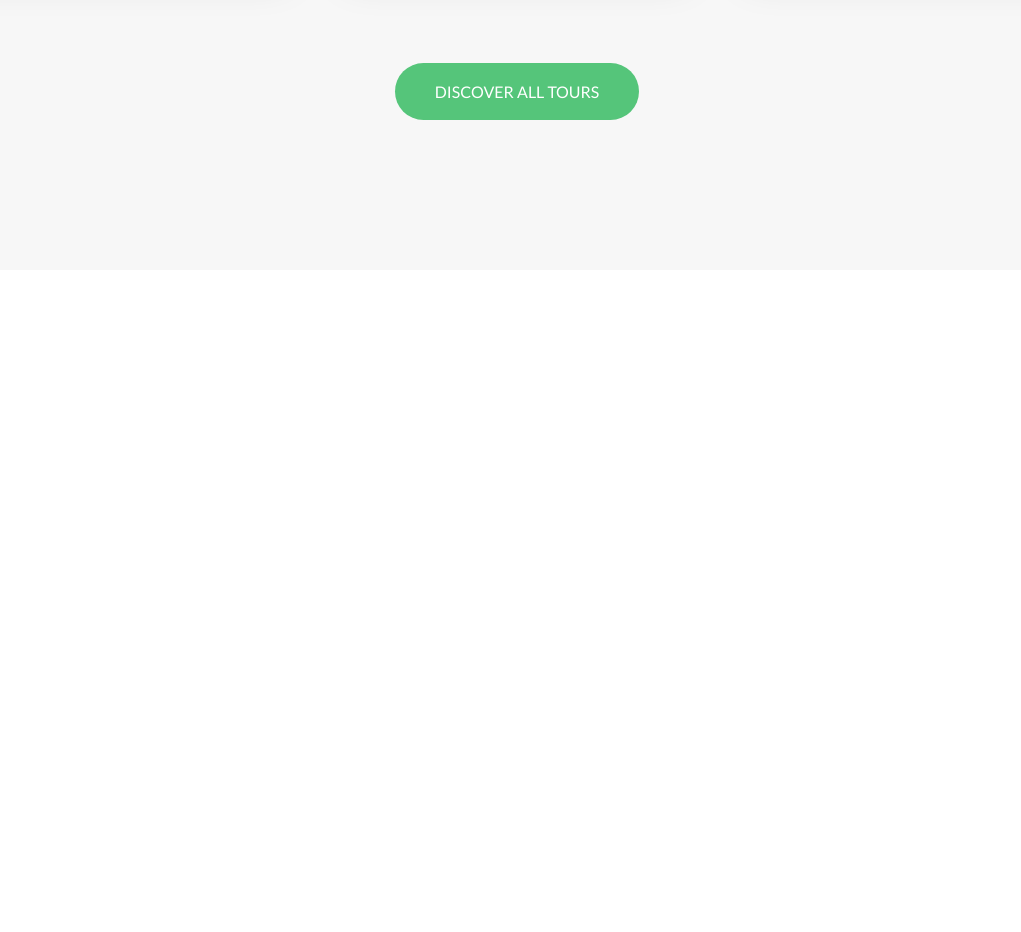
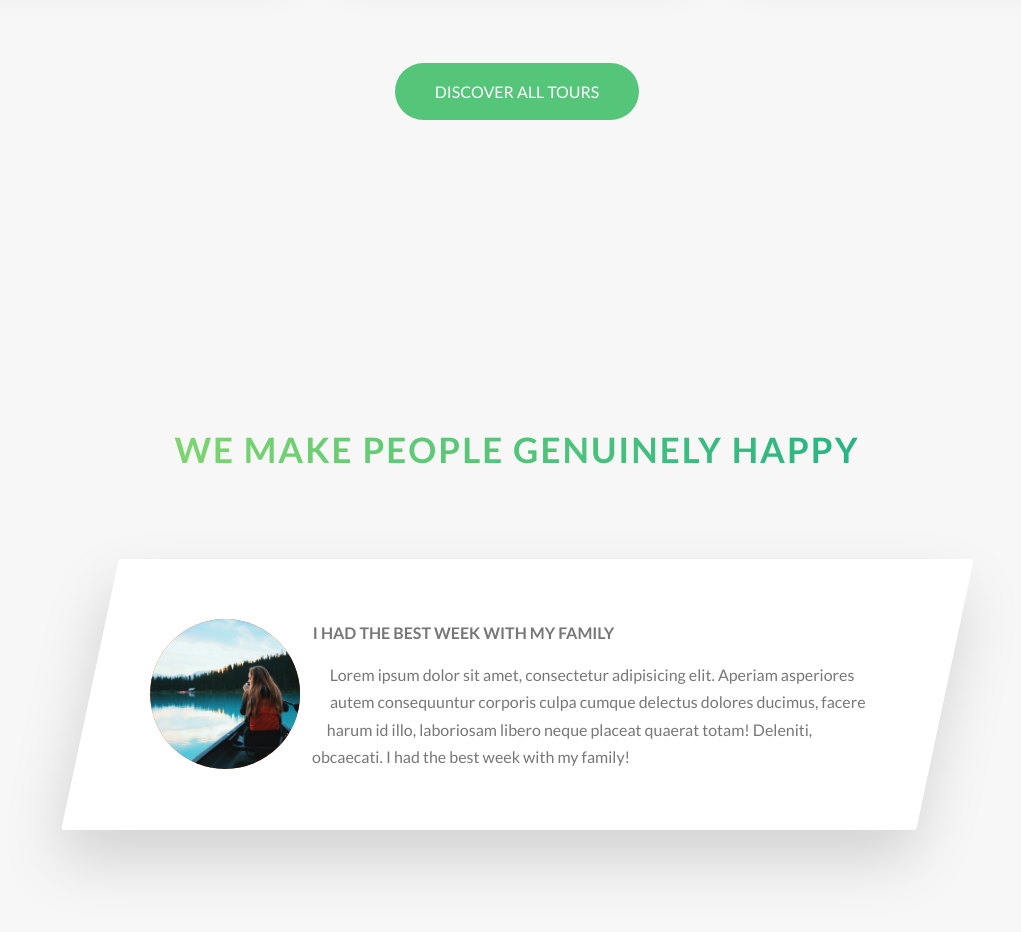
Before and after one commit to msemionova/natours, a website: page index.html in a window 1280 px wide. Shown: the part 3012-3944 px from the top of the page, without its empty margins (123-1144 px from the left). Before the commit the page ends 3312 px from the top, so only its background shows below. Drawn offline with Linux system fonts and the light colour scheme.

Commit message:
Initial setup for 5th section (Testimonials);

```diff
--- a/index.html
+++ b/index.html
@@ -197,6 +197,24 @@
                     <a href="#" class="btn btn--green">Discover all tours</a>
                 </div>
             </section>
+
+            <section class="section-stories">
+                <div class="u-center-text u-margin-bottom-large">
+                    <h2 class="heading-secondary">We make people genuinely happy</h2>
+                </div>
+
+                <div class="row">
+                    <div class="story">
+                        <figure class="story__shape">
+                            <img src="img/nat-8.jpg" alt="Person on a tour" class="story__img">
+                        </figure>
+                        <div class="story__text">
+                            <h3 class="heading-tertiary u-margin-bottom-small">I had the best week with my family</h3>
+                            <p>Lorem ipsum dolor sit amet, consectetur adipisicing elit. Aperiam asperiores autem consequuntur corporis culpa cumque delectus dolores ducimus, facere harum id illo, laboriosam libero neque placeat quaerat totam! Deleniti, obcaecati. I had the best week with my family!</p>
+                        </div>
+                    </div>
+                </div>
+            </section>
         </main>
 
 <!--
--- a/sass/abstracts/_variables.scss
+++ b/sass/abstracts/_variables.scss
@@ -19,10 +19,11 @@ $color-shadow-light: rgba($color-black, .15);
 $color-shadow-dark: rgba($color-black, .5);
 
 //SHADOWS
-$shadow-small: 0 .5rem 1rem $color-shadow-light;
-$shadow-medium: 0 1rem 2rem $color-shadow-light;
-$shadow-large: 0 1.5rem 4rem $color-shadow-light;
-$shadow-extra-large: 0 2.5rem 4rem $color-shadow-dark;
+$shadow-extra-small: 0 .5rem 1rem $color-shadow-light;
+$shadow-small: 0 1rem 2rem $color-shadow-light;
+$shadow-medium: 0 1.5rem 4rem $color-shadow-light;
+$shadow-large: 0 2.5rem 4rem $color-shadow-dark;
+$shadow-extra-large: 0 3rem 6rem $color-shadow-light;
 
 //FONTS
 $default-font-size: 1.6rem;
--- a/sass/components/_button.scss
+++ b/sass/components/_button.scss
@@ -13,7 +13,7 @@
 
     &:hover {
         transform: translateY(-.3rem);
-        box-shadow: $shadow-medium;
+        box-shadow: $shadow-small;
 
         &::after {
             transform: scaleX(1.4) scaleY(1.6);
@@ -23,7 +23,7 @@
 
     &:active {
         transform: translateY(-.1rem);
-        box-shadow: $shadow-small;
+        box-shadow: $shadow-extra-small;
     }
 
     &::after {
@@ -78,12 +78,12 @@
     &:hover {
         background-color: $color-primary;
         color: $color-white;
-        box-shadow: $shadow-medium;
+        box-shadow: $shadow-small;
         transform: translateY(-2px);
     }
 
     &:active {
-        box-shadow: $shadow-small;
+        box-shadow: $shadow-extra-small;
         transform: translateY(0);
     }
 }
--- a/sass/components/_card.scss
+++ b/sass/components/_card.scss
@@ -16,7 +16,7 @@
         backface-visibility: hidden;
         border-radius: 3px;
         overflow: hidden;
-        box-shadow: $shadow-large;
+        box-shadow: $shadow-medium;
 
         &--front {
             background-color: $color-white;
--- a/sass/components/_composition.scss
+++ b/sass/components/_composition.scss
@@ -3,7 +3,7 @@
 
     &__photo {
         width: 55%;
-        box-shadow: $shadow-large;
+        box-shadow: $shadow-medium;
         border-radius: 2px;
         position: absolute;
         z-index: 10;
@@ -28,7 +28,7 @@
         &:hover {
             outline: 1rem solid $color-primary;
             transform: scale(1.05) translateY(-.5rem);
-            box-shadow: $shadow-extra-large;
+            box-shadow: $shadow-large;
             z-index: 20;
         }
     }
--- a/sass/components/_feature-box.scss
+++ b/sass/components/_feature-box.scss
@@ -4,7 +4,7 @@
     padding: 2.5rem;
     text-align: center;
     border-radius: 3px;
-    box-shadow: $shadow-large;
+    box-shadow: $shadow-medium;
     transition: transform .3s;
 
     &__icon {
--- /dev/null
+++ b/sass/components/_story.scss
@@ -0,0 +1,34 @@
+.story {
+    width: 75%;
+    margin: 0 auto;
+    box-shadow: $shadow-extra-large;
+    background-color: $color-white;
+    border-radius: 3px;
+    padding: 6rem;
+    padding-left: 9rem;
+    font-size: $default-font-size;
+
+    transform: skewX(-12deg);
+
+    &__shape {
+        width: 15rem;
+        height: 15rem;
+        float: left;
+        background-color: orangered;
+        transform: translateX(-3rem) skewX(12deg);
+
+        -webkit-shape-outside: circle(50% at 50% 50%);
+        shape-outside: circle(50% at 50% 50%);
+
+        -webkit-clip-path: circle(50% at 50% 50%);
+        clip-path: circle(50% at 50% 50%);
+    }
+
+    &__img {
+        height: 100%;
+    }
+
+    &__text {
+        transform: skewX(12deg);
+    }
+}
--- a/sass/main.scss
+++ b/sass/main.scss
@@ -11,6 +11,7 @@
 @import "components/composition";
 @import "components/feature-box";
 @import "components/card";
+@import "components/story";
 
 @import "layout/header";
 @import "layout/grid";
--- a/sass/pages/_home.scss
+++ b/sass/pages/_home.scss
@@ -25,3 +25,9 @@
     padding: 25rem 0 15rem 0;
     margin-top: -10rem;
 }
+
+.section-stories {
+    padding: 15rem 0;
+    background-color: $color-gray-light-1;
+
+}
```
Also changed, not shown: sass/main.css, 1 other file.
